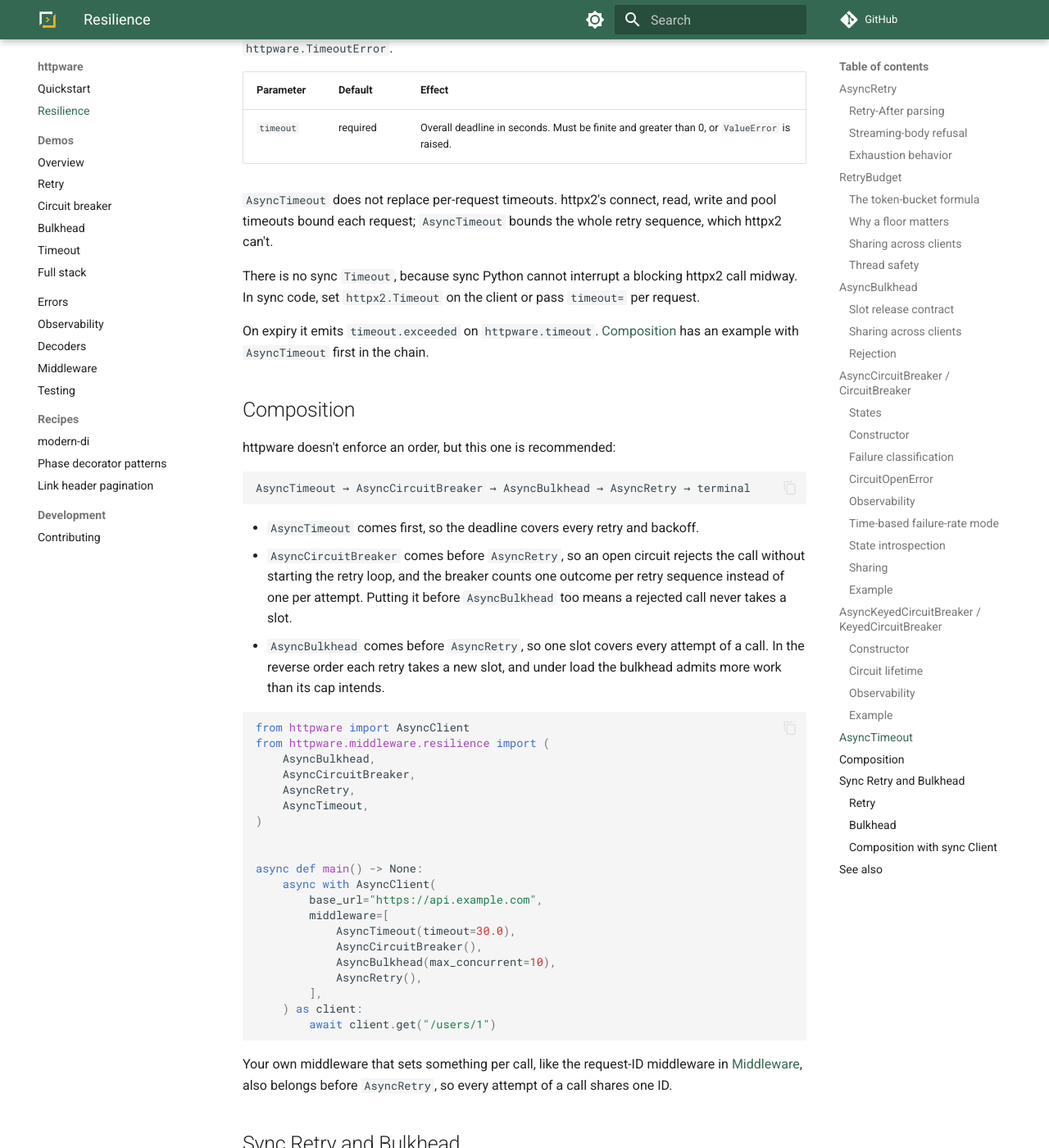
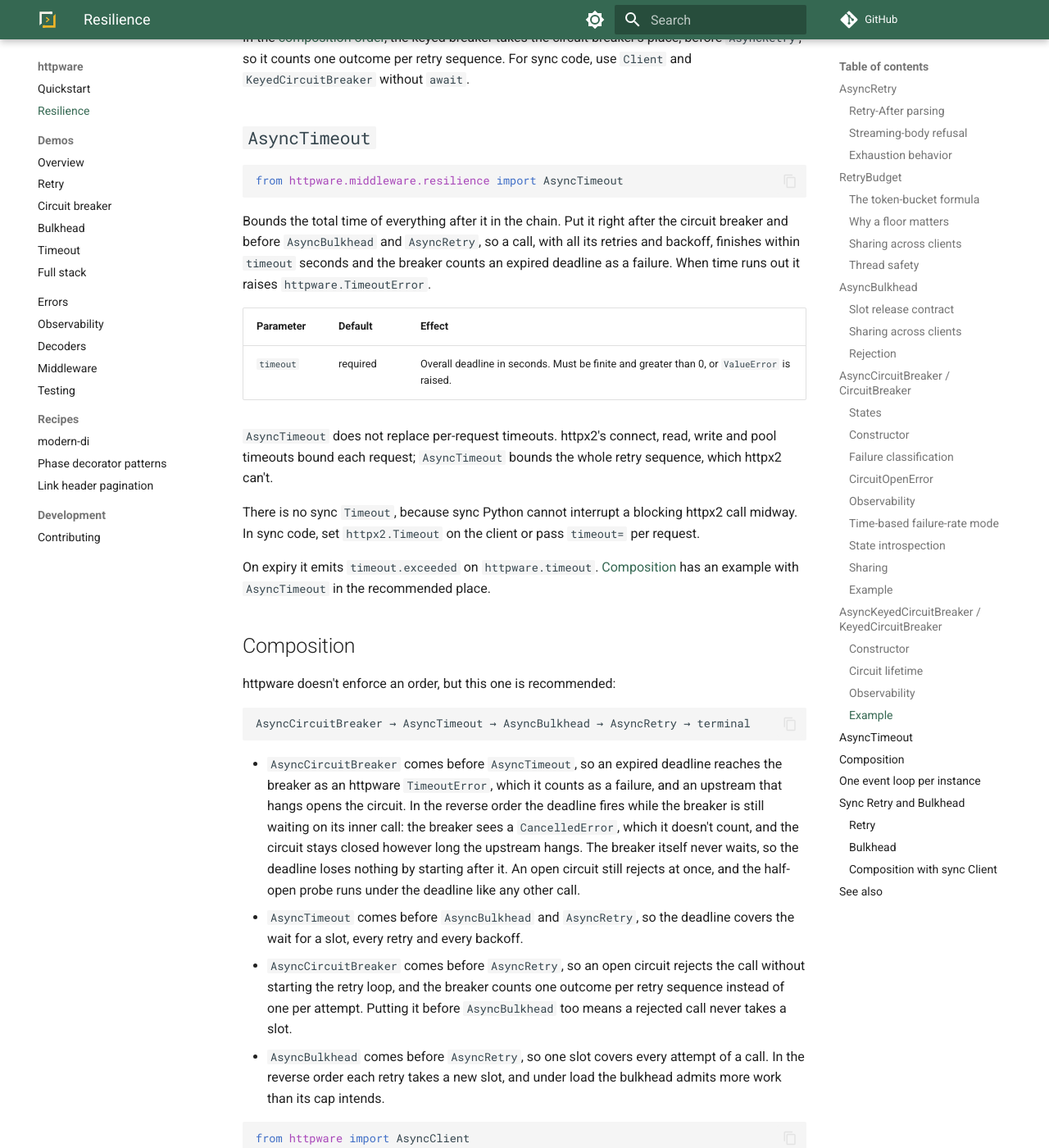
Before and after one commit to modern-python/httpware, an MkDocs documentation site: the page built from docs/resilience.md, in a window 1280 px wide and 1400 px high, scrolled down 10253 px. Shown: the whole window at 82% size. Built offline with MkDocs 1.6.1 and Material for MkDocs 9.7.7, drawn with Linux system fonts in a browser that asks for light colours; comment, search, counter and statistics services are not loaded; some of the changed text lies outside the part shown.

Commit message:
docs: put the circuit breaker before AsyncTimeout; document rate-mode and event-loop behaviour (#178)
* fix: explain per-event-loop construction in the async resilience cross-loop error

* docs: recommend the circuit breaker before AsyncTimeout so timeouts count as failures

* docs: explain that a success can open the circuit in rate mode

* docs: describe the one-event-loop-per-instance rule for async resilience middleware

* docs: align the full-stack demo with the breaker-before-timeout order

````diff
--- a/docs/demos/engine.js
+++ b/docs/demos/engine.js
@@ -793,11 +793,10 @@ window.HttpwareDemo = (function () {
             if (L.pend[i].land <= tick) {
               const p = L.pend[i]; L.pend.splice(i, 1);
               let retried = false;
-              // AsyncTimeout bounds the WHOLE operation (outermost: timeout ->
-              // circuitBreaker -> bulkhead -> retry -> terminal). An entry clamped
-              // to its deadline (see clampToDeadline) lands as a TimeoutError
-              // failure here, regardless of what the untimed outcome would have
-              // been, and is never retried.
+              // AsyncTimeout bounds the WHOLE operation (circuitBreaker -> timeout ->
+              // bulkhead -> retry -> terminal). An entry clamped to its deadline (see
+              // clampToDeadline) lands as a TimeoutError failure here, regardless of
+              // what the untimed outcome would have been, and is never retried.
               if (L === B && p.timedOut) {
                 timedOutCount++;
               // Retry decision happens at landing time: a failed lane-B attempt gets
@@ -811,7 +810,7 @@ window.HttpwareDemo = (function () {
                   const backoffSec = rnd() * Math.min(retryCfg.maxDelay, retryCfg.baseDelay * Math.pow(2, p.attempt));
                   const f2 = scenario.fault(now + backoffSec, rnd);
                   const landTicks = Math.max(1, Math.round((backoffSec + f2.ms) * 1000 / TICK));
-                  // Composition order is timeout -> circuitBreaker -> bulkhead -> retry ->
+                  // Composition order is circuitBreaker -> timeout -> bulkhead -> retry ->
                   // terminal: the bulkhead sits OUTSIDE retry, so one slot is acquired
                   // once and held for the WHOLE operation (all attempts), released only
                   // when the operation finally lands. Carry `bh` forward on every retry
@@ -833,14 +832,12 @@ window.HttpwareDemo = (function () {
               // so a null/absent bulkhead or a rejected (never-pushed) request is a no-op.
               // Breaker records ONCE per fully-exhausted retry sequence (not per attempt):
               // brk.res is called here, only on the terminal (non-retried) landing. A
-              // timed-out entry is an outer-timeout cancellation: AsyncTimeout is
-              // OUTERMOST, so the inner breaker's `except BaseException` clause does see
-              // the CancelledError (it releases the in-flight probe slot) but does not
-              // count it as a success/failure outcome — only the outer TimeoutError
-              // surfaces to the caller.
+              // timed-out entry counts as a failure: the breaker sits OUTSIDE
+              // AsyncTimeout, so the TimeoutError raised on expiry passes through it
+              // as a counted failure (a CancelledError would not be counted).
               if (!retried) {
                 L.if--;
-                if (L === B && p.timedOut) { L.bad++; }
+                if (L === B && p.timedOut) { if (brk) brk.res(false, now); L.bad++; }
                 else { if (L === B && brk) brk.res(p.ok, now); if (p.ok) L.ok++; else L.bad++; }
                 if (L === B && bulk && p.bh) bulk.release();
               }
@@ -864,8 +861,9 @@ window.HttpwareDemo = (function () {
             B.rej++; spawnDot(dotsB, els.trackB, 'rej');
           } else {
             if (budget) budget.deposit(now);
-            // Total deadline set once at the first attempt (Infinity when no
-            // AsyncTimeout is configured, so the clamp below is always a no-op).
+            // Total deadline set once at the first attempt, after the breaker admitted
+            // the request, so an open circuit rejects before any deadline starts
+            // (Infinity when no AsyncTimeout is configured: the clamp is a no-op).
             const deadline = tmoCfg ? now + tmoCfg.timeout : Infinity;
             const { land, timedOut } = clampToDeadline(tick, landTicks, deadline);
             B.if++; B.pend.push({ land, ok: f.ok, attempt: 0, bh: !!bulk, start: now, deadline, timedOut });
--- a/docs/resilience.md
+++ b/docs/resilience.md
@@ -182,6 +182,8 @@ An outcome only counts against the state its request was admitted under. A reque
 
 A counted failure is a `NetworkError`, an httpware `TimeoutError`, or a `StatusError` whose status is in `failure_status_codes`. Other exceptions pass through without changing the circuit.
 
+An expired `AsyncTimeout` deadline counts only when the breaker comes before `AsyncTimeout`, as in the [composition order](#composition). With the breaker after it, the deadline cancels the breaker's call, and a cancellation is not a counted failure.
+
 A `RetryBudgetExhaustedError` from a retry placed after the breaker is classified by its `last_exception`. If the last attempt failed with a counted failure, the breaker counts one; if it failed with a 4xx, that is a success.
 
 4xx responses, 429 included, count as successes. A 429 means the service is up and throttling you; opening the circuit on it would add circuit-open rejections on top of the throttling.
@@ -221,6 +223,8 @@ breaker = AsyncCircuitBreaker(
     minimum_calls=20,  # but only once 20+ calls are observed
 )
 ```
+
+Once the window holds at least `minimum_calls` outcomes, the rate is checked after every outcome, successes included. A success can therefore be the call that opens the circuit. With `minimum_calls=4` and a threshold of `0.5`, three failures leave the circuit closed because the window holds only three outcomes; a fourth call that succeeds brings it to four, the rate is 3/4, and the circuit opens. That call still returns its response to the caller, and the next request is rejected with `CircuitOpenError`.
 
 In rate mode `failure_threshold` is ignored. Recovery through HALF_OPEN works the same in both modes, and the sync `CircuitBreaker` takes the same parameters.
 
@@ -311,7 +315,7 @@ In the [composition order](#composition), the keyed breaker takes the circuit br
 from httpware.middleware.resilience import AsyncTimeout
 ```
 
-Bounds the total time of everything after it in the chain. Put it first so a call, with all its retries and backoff, finishes within `timeout` seconds. When time runs out it raises `httpware.TimeoutError`.
+Bounds the total time of everything after it in the chain. Put it right after the circuit breaker and before `AsyncBulkhead` and `AsyncRetry`, so a call, with all its retries and backoff, finishes within `timeout` seconds and the breaker counts an expired deadline as a failure. When time runs out it raises `httpware.TimeoutError`.
 
 | Parameter | Default | Effect |
 |---|---|---|
@@ -321,17 +325,18 @@ Bounds the total time of everything after it in the chain. Put it first so a cal
 
 There is no sync `Timeout`, because sync Python cannot interrupt a blocking httpx2 call midway. In sync code, set `httpx2.Timeout` on the client or pass `timeout=` per request.
 
-On expiry it emits `timeout.exceeded` on `httpware.timeout`. [Composition](#composition) has an example with `AsyncTimeout` first in the chain.
+On expiry it emits `timeout.exceeded` on `httpware.timeout`. [Composition](#composition) has an example with `AsyncTimeout` in the recommended place.
 
 ## Composition
 
 httpware doesn't enforce an order, but this one is recommended:
 
 ```
-AsyncTimeout → AsyncCircuitBreaker → AsyncBulkhead → AsyncRetry → terminal
+AsyncCircuitBreaker → AsyncTimeout → AsyncBulkhead → AsyncRetry → terminal
 ```
 
-- `AsyncTimeout` comes first, so the deadline covers every retry and backoff.
+- `AsyncCircuitBreaker` comes before `AsyncTimeout`, so an expired deadline reaches the breaker as an httpware `TimeoutError`, which it counts as a failure, and an upstream that hangs opens the circuit. In the reverse order the deadline fires while the breaker is still waiting on its inner call: the breaker sees a `CancelledError`, which it doesn't count, and the circuit stays closed however long the upstream hangs. The breaker itself never waits, so the deadline loses nothing by starting after it. An open circuit still rejects at once, and the half-open probe runs under the deadline like any other call.
+- `AsyncTimeout` comes before `AsyncBulkhead` and `AsyncRetry`, so the deadline covers the wait for a slot, every retry and every backoff.
 - `AsyncCircuitBreaker` comes before `AsyncRetry`, so an open circuit rejects the call without starting the retry loop, and the breaker counts one outcome per retry sequence instead of one per attempt. Putting it before `AsyncBulkhead` too means a rejected call never takes a slot.
 - `AsyncBulkhead` comes before `AsyncRetry`, so one slot covers every attempt of a call. In the reverse order each retry takes a new slot, and under load the bulkhead admits more work than its cap intends.
 
@@ -349,8 +354,8 @@ async def main() -> None:
     async with AsyncClient(
         base_url="https://api.example.com",
         middleware=[
+            AsyncCircuitBreaker(),
             AsyncTimeout(timeout=30.0),
-            AsyncCircuitBreaker(),
             AsyncBulkhead(max_concurrent=10),
             AsyncRetry(),
         ],
@@ -359,6 +364,32 @@ async def main() -> None:
 ```
 
 Your own middleware that sets something per call, like the request-ID middleware in [Middleware](middleware.md), also belongs before `AsyncRetry`, so every attempt of a call shares one ID.
+
+## One event loop per instance
+
+`AsyncBulkhead`, `AsyncCircuitBreaker` and `AsyncKeyedCircuitBreaker` are bound to the event loop they first run on. Using the same instance from another loop raises `RuntimeError`, and so does a later `asyncio.run()` in the same thread, because each `asyncio.run()` starts a new loop. `httpx2.AsyncClient` can't be reused across `asyncio.run()` calls either. Create the async resilience middleware, and the `AsyncClient` holding it, once per event loop, for example inside the coroutine you pass to `asyncio.run()`:
+
+```python
+import asyncio
+
+from httpware import AsyncClient
+from httpware.middleware.resilience import AsyncCircuitBreaker, AsyncRetry
+
+
+async def main() -> None:
+    async with AsyncClient(
+        base_url="https://api.example.com",
+        middleware=[AsyncCircuitBreaker(), AsyncRetry()],
+    ) as client:
+        await client.get("/users/1")
+
+
+asyncio.run(main())
+```
+
+The usual way to hit the error is in tests: pytest-asyncio gives each test function its own loop by default, so an instance created at module level or in a session-scoped fixture fails in the second test that uses it. Create it in a function-scoped fixture or in the test.
+
+To share a cap or a circuit across threads, use the sync classes with `Client`.
 
 ## Sync Retry and Bulkhead
 
````
Also changed, not shown: docs/adr/0004-circuit-breaker-scope.md (+13 -7 lines), docs/demos/full-stack.md (+14 -12 lines), 6 other files.
